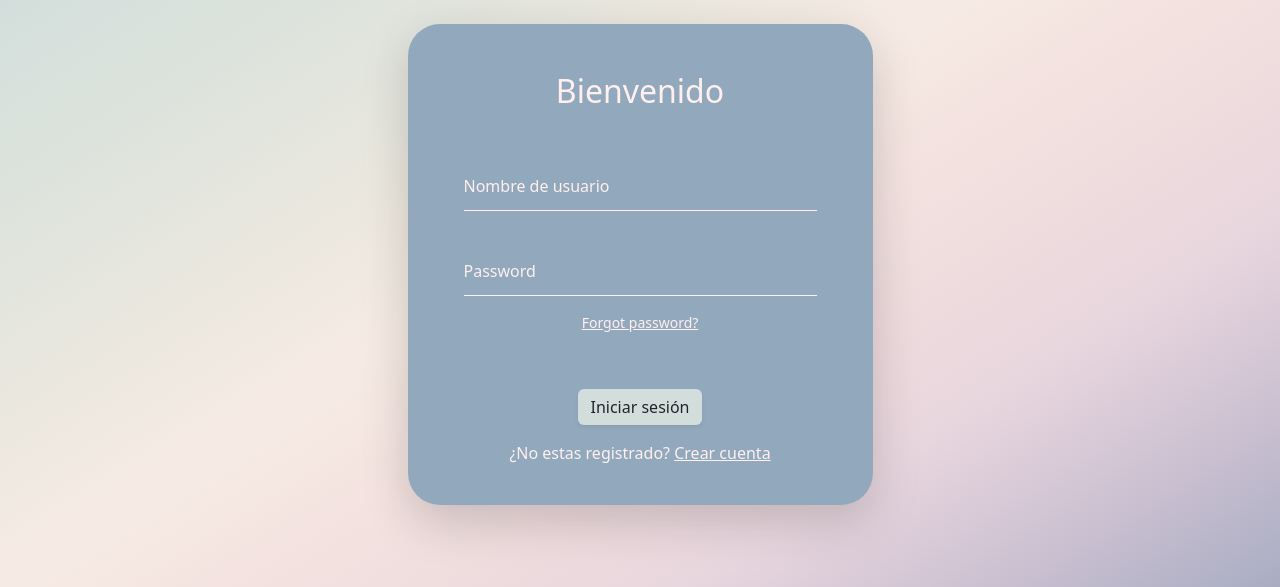
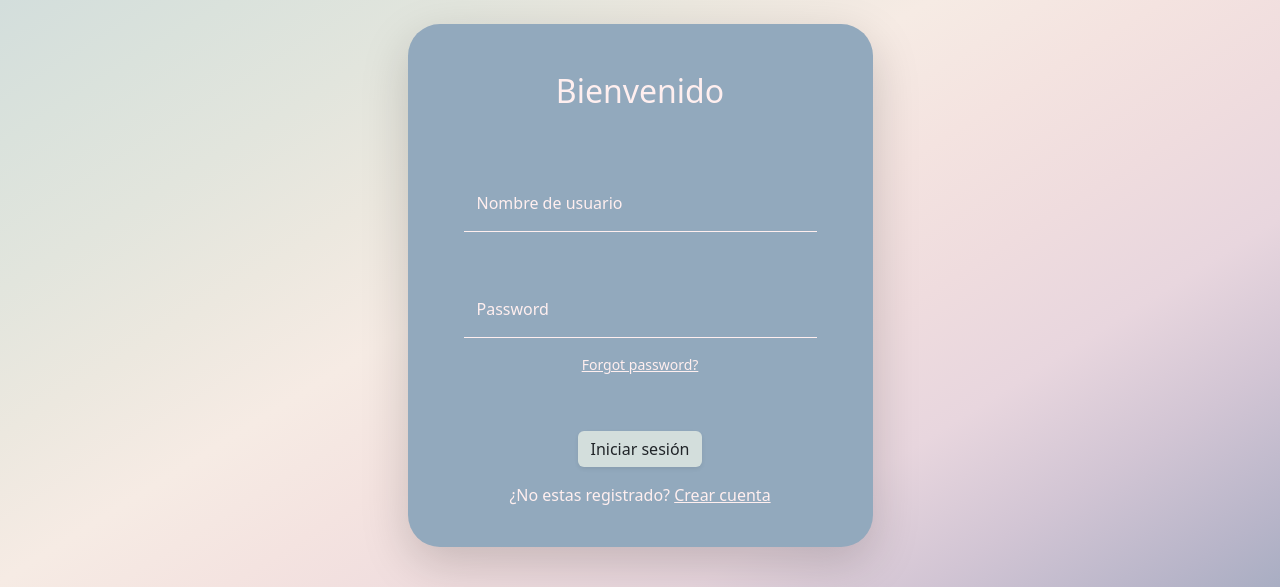
Before and after one commit to Hcatmin/FcFoods, a Django app: page /login/ in a window 1280 px wide. Shown: the top 587 px of the page. Run offline with Django 4.2, Linux system fonts and the light colour scheme.

Commit message:
refactor: :lipstick: fix login UI for Firefox

```diff
--- a/foodproject/templates/registration/login.html
+++ b/foodproject/templates/registration/login.html
@@ -33,17 +33,18 @@
     {% endif %}
   </div>
   <div class="container-sm my-4">
-    <div class="col-12 col-md-8 col-lg-6 col-xl-5 text-center mx-auto rounded-5 px-2 py-4 shadow-lg login-box ">
+    <div class="col-12 col-md-8 col-lg-6 col-xl-5 text-center mx-auto rounded-5 px-2 py-4 shadow-lg login-box">
       <h2 class="mt-4">Bienvenido</h2>
       <form method="POST">
         {% csrf_token %}
-        <div class="mb-3 mx-4 mx-sm-5 my-5 text-start">
-          <label for="" class="form-label">Nombre de usuario</label>
-          <input class="form-control bg-transparent text-white" name="username" id="username" aria-describedby="emailHelpId" placeholder=" ">
+
+        <div class="form-floating mb-3 mx-4 mx-sm-5 my-5 text-start">
+          <input class="form-control bg-transparent text-white m-0" name="username" id="username" placeholder=" ">
+          <label for="username">Nombre de usuario</label>
         </div>
-        <div class="mb-3 mx-4 mx-sm-5 my-5 text-start">
-          <label for="" class="form-label">Password</label>
+        <div class="form-floating mb-3 mx-4 mx-sm-5 my-5 text-start">
           <input type="password" class="form-control bg-transparent text-white" name="password" id="password" placeholder=" ">
+          <label for="password">Password</label>
         </div>
         <p class="small mb-5 pb-lg-2"><a class="" href="#!">Forgot password?</a></p>
         <p class=""><button type="submit" class="btn shadow-sm">Iniciar sesión</button></p>
```
